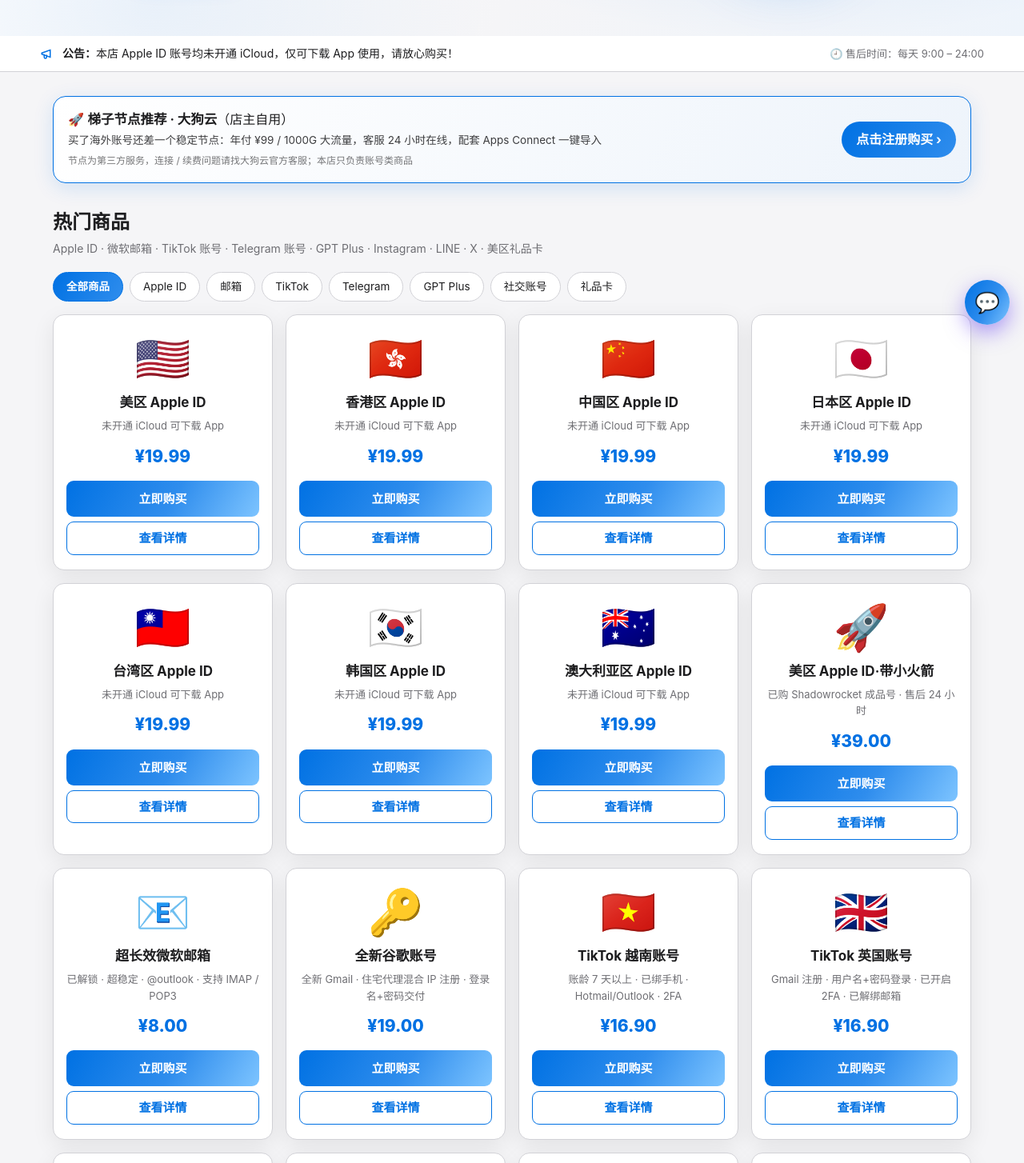
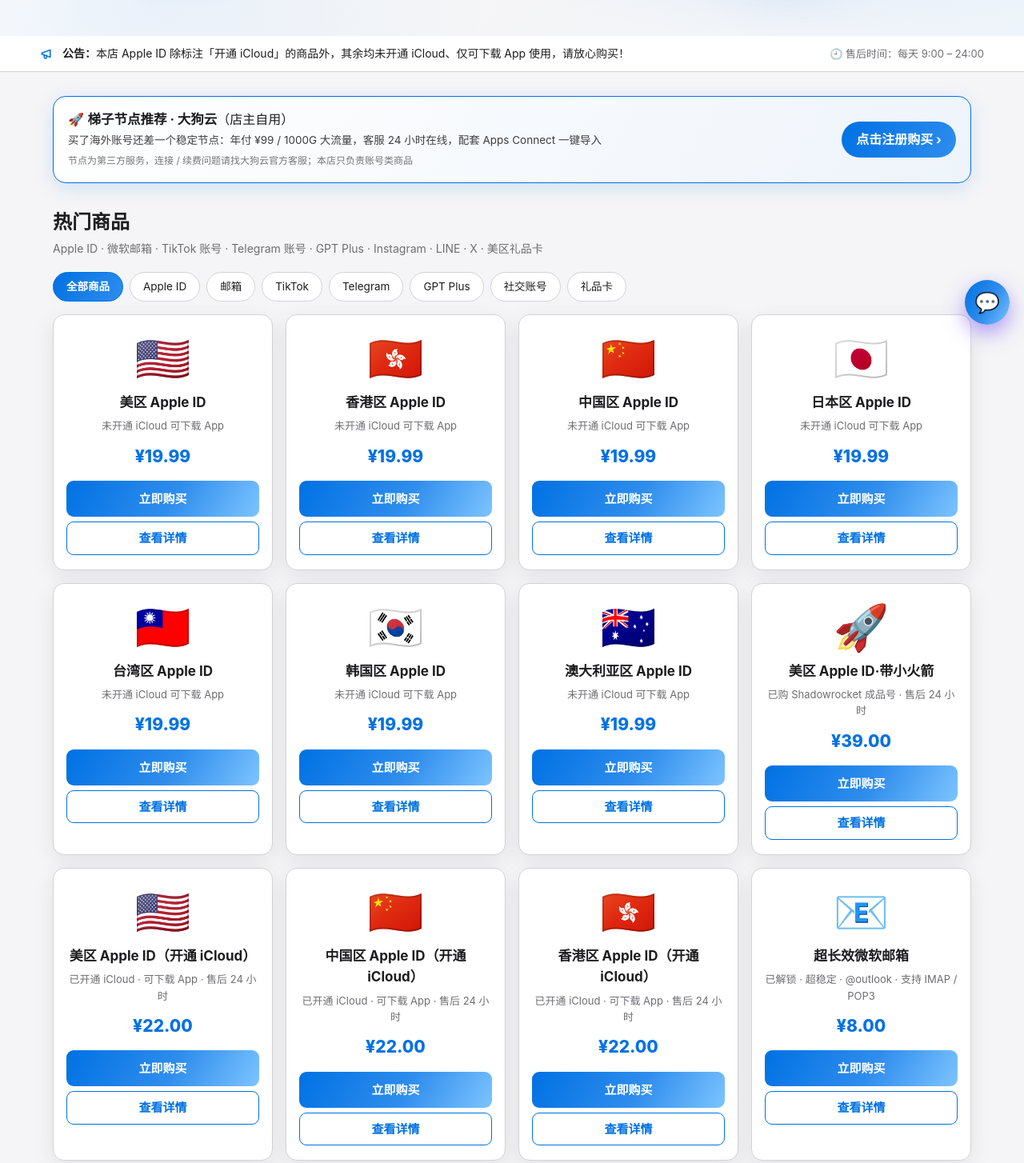
Before and after one commit to lqing3809-ctr/mall, a plain HTML site: page index.html in a window 1280 px wide. Shown: the part 374-1828 px from the top of the page at 80% size. Drawn offline with Linux system fonts and the light colour scheme.

Commit message:
新增3个开通iCloud的Apple ID商品（美区/中国区/香港区 ¥22）

```diff
--- a/index.html
+++ b/index.html
@@ -273,7 +273,7 @@ footer.site b{color:#fff}
 
   <div class="notice"><div class="wrap notice-in">
     <span class="n-icon"><svg width="18" height="18" viewBox="0 0 24 24" fill="none" stroke="currentColor" stroke-width="2"><path d="M3 11l14-5v12L3 13v-2z"/><path d="M7 13v5a2 2 0 004 0v-4"/></svg></span>
-    <span><b>公告：</b>本店 Apple ID 账号均未开通 iCloud，仅可下载 App 使用，请放心购买！</span>
+    <span><b>公告：</b>本店 Apple ID 除标注「开通 iCloud」的商品外，其余均未开通 iCloud、仅可下载 App 使用，请放心购买！</span>
     <span class="time">🕘 售后时间：每天 9:00 – 24:00</span>
   </div></div>
 
@@ -351,7 +351,7 @@ footer.site b{color:#fff}
         <li>另有 Instagram 账号（2FA账号）¥22：卡密含账号、密码、邮箱、邮箱密码、2FA 代码；登录输入账号密码后，去 2fa.mhao.pro 把 2FA 代码转换成 6 位数验证码再登录；售后 24 小时，细则见商品详情。</li>
         <li>另有 LINE 香港账号（新号）¥21.9：刚注册的香港新号，扫码转移交付；扫码前请把网络切到香港（节点/VPN 选香港），异地登录可能触发二次验证甚至限制账号；登录步骤与养号须知见商品详情。</li>
         <li>另有 Telegram 半年号 / 1年号共 11 个国家 ¥35 起：美国 +1 ¥39、摩洛哥 +212 ¥35、印尼 +62 ¥36、泰国 +66 ¥42、老挝 +856 ¥38、菲律宾 +63 ¥36、伊朗 +98 ¥41（1年号）、缅甸 +95 ¥35、哥伦比亚 +57 ¥35、马来西亚 +60 ¥37、肯尼亚 +254 ¥36；卡密含验证码获取链接，质保首登、首登秒封包退换，登录步骤与注意事项见商品详情。</li>
-        <li>Apple ID 账号<b>均未开通 iCloud</b>，仅用于登录 App Store 下载 App，请勿登录 iCloud。</li>
+        <li>Apple ID 账号<b>除标注「开通 iCloud」的商品外，均未开通 iCloud</b>，仅用于登录 App Store 下载 App，请勿登录 iCloud。</li>
         <li>账号为独享账号，一人一号，可正常登录 App Store 下载应用，稳定可用。</li>
       </ul>
       <h3>二、购买与付款流程</h3>
@@ -509,6 +509,9 @@ var BASE_PRODUCTS = [
   {id:"kr", flag:"🇰🇷", region:"韩国区",   name:"韩国区 Apple ID",   price:19.99, cat:"apple"},
   {id:"au", flag:"🇦🇺", region:"澳大利亚区", name:"澳大利亚区 Apple ID", price:19.99, cat:"apple"},
   {id:"us-rocket", flag:"🚀", region:"美区", name:"美区 Apple ID·带小火箭", price:39, cat:"apple", desc:"已购 Shadowrocket 成品号 · 售后 24 小时"},
+  {id:"us-icloud", flag:"🇺🇸", region:"美区", name:"美区 Apple ID（开通 iCloud）", price:22, cat:"apple", desc:"已开通 iCloud · 可下载 App · 售后 24 小时", tags:["已开通 iCloud","可下载 App","售后 24 小时"], points:["账号已开通 iCloud","可登录 App Store 下载应用","售后时间：24 小时"], guide:["本商品账号已开通 iCloud，可登录 iCloud 使用；","也可登录 App Store 下载 App；","如遇问题，请在 24 小时内联系客服处理。"], after:"🕘 24小时售后　·　👤 人工客服　·　⚡ 快速响应　·　💬 问题包赔（以客服核实为准）"},
+  {id:"cn-icloud", flag:"🇨🇳", region:"中国区", name:"中国区 Apple ID（开通 iCloud）", price:22, cat:"apple", desc:"已开通 iCloud · 可下载 App · 售后 24 小时", tags:["已开通 iCloud","可下载 App","售后 24 小时"], points:["账号已开通 iCloud","可登录 App Store 下载应用","售后时间：24 小时"], guide:["本商品账号已开通 iCloud，可登录 iCloud 使用；","也可登录 App Store 下载 App；","如遇问题，请在 24 小时内联系客服处理。"], after:"🕘 24小时售后　·　👤 人工客服　·　⚡ 快速响应　·　💬 问题包赔（以客服核实为准）"},
+  {id:"hk-icloud", flag:"🇭🇰", region:"香港", name:"香港区 Apple ID（开通 iCloud）", price:22, cat:"apple", desc:"已开通 iCloud · 可下载 App · 售后 24 小时", tags:["已开通 iCloud","可下载 App","售后 24 小时"], points:["账号已开通 iCloud","可登录 App Store 下载应用","售后时间：24 小时"], guide:["本商品账号已开通 iCloud，可登录 iCloud 使用；","也可登录 App Store 下载 App；","如遇问题，请在 24 小时内联系客服处理。"], after:"🕘 24小时售后　·　👤 人工客服　·　⚡ 快速响应　·　💬 问题包赔（以客服核实为准）"},
   {id:"ms-outlook", flag:"📧", region:"微软", name:"超长效微软邮箱", price:8, cat:"mail", desc:"已解锁 · 超稳定 · @outlook · 支持 IMAP / POP3", tags:["@outlook","已解锁","支持 IMAP / POP3"], points:["@outlook 邮箱，已解锁，超稳定","带令牌，支持 IMAP / POP3","卡密含 RefreshToken 与 Client_ID","质保购买后当天首次登录"], guide:["@outlook 邮箱，已解锁，超稳定；","带令牌，支持 IMAP / POP3；","重要业务请及时改密码或绑定辅助邮箱；","质保购买后当天首次登录，如遇问题请联系客服处理。"], spec:["邮箱登录：live.com","卡密格式：Email----Password----RefreshToken----Client_ID","取邮件：ms.lqqq.cc/web/邮箱地址----邮箱密码（把邮箱地址和密码换成自己的，即可自动获取邮件）","⚠️ 重要业务请及时更改邮箱密码或绑定辅助邮箱；被盗号或转组织不负责","5% 概率出现二次锁定，仅质保购买后当天首次登录；当天出现不能跳过锁定的情况，联系客服换号"]},
   {id:"google-account", flag:"🔑", region:"谷歌", name:"全新谷歌账号", price:19, cat:"mail", desc:"全新 Gmail · 住宅代理混合 IP 注册 · 登录名+密码交付", tags:["全新","Gmail","住宅代理混合 IP","长期稳定"], points:["干净全新，高质量，可立即使用","Gmail 账号，使用住宅代理混合 IP 注册","专为长期存活和稳定运行打造","发货格式：邮箱，密码"], guide:["收到账号后请第一时间检查：1 小时内使用检查工具验证账号；","12 小时内确认密码和 2FA 密钥正确（售后窗口）；","请在规定截止时间前完成所有必要检查，超时未反馈视为账号无误。"], after:"🕐 1 小时内验号　·　🔑 12 小时内确认密码 / 2FA　·　🔄 凭据不正确包换（以检查工具确认结果为准）", spec:["发货格式：邮箱，密码","账号检查：请在购买后 1 小时内使用检查工具验证账号","密码和 2FA 检查：请在购买后 12 小时内（售后窗口）确认密码和 2FA 密钥正确","更换政策：只有经检查工具确认的无效账号，以及登录凭据不正确（密码或 2FA 密钥错误）的账号，才符合更换条件","二维码登录问题不符合更换条件：二维码登录取决于授权方式和账号本身，结果可能因买家而异，不视为账号缺陷","所有其他错误和故障均不符合更换条件","‼️ 重要：请在规定截止时间前完成所有必要检查"]},
   {id:"tiktok-vn", flag:"🇻🇳", region:"越南", name:"TikTok 越南账号", price:16.9, cat:"tiktok", desc:"账龄 7 天以上 · 已绑手机 · Hotmail/Outlook · 2FA", tags:["越南","账龄 7 天+","已绑手机","2FA"], points:["账龄 7 天以上，已绑定手机","Hotmail / Outlook 邮箱，带 2FA","卡密含 TK 账号与邮箱","包首登，售后 2 小时"], guide:["TK 账号与邮箱均已测试，所有功能均可正常使用；","购买后先在固定设备登录一段时间，确认无误后再改密码与邮箱密码；","售后 2 小时：包首登，首登录密码错误、封号包换。"], after:"🕘 售后 2 小时　·　👤 人工客服　·　⚡ 快速响应　·　💬 首登问题包换（以客服核实为准）", spec:["账号格式：TK 账号----TK 账号密码----邮箱----邮箱密码（包含一个 TK 账号和一个邮箱）","登录：tiktok.com/login 或手机 TikTok App；出现系统错误请稍后再试，或更换网络环境/设备","邮箱登录：网页无法登录时，建议用 Foxmail / 邮箱大师等客户端登录收件","购买后请在固定设备登录一段时间，确认账号、邮箱均正常后再改密码","售后 2 小时：包首登，首登录密码错误、封号包换；首登卡住多为环境污染","登录收取邮箱验证码，可自己登录卡密邮箱查收","请用干净 IP、单一设备登录，勿频繁变动 IP；单一设备/IP 登录多个账号、或有封号记录的环境继续登录，易风控，不售后","只保障可正常登录，不保证限流、粉丝属性；发布等违规操作导致风控不售后"]},
@@ -632,7 +635,7 @@ function openDetail(id){
   document.getElementById("dPrice").textContent = money(p.price);
   document.getElementById("dTags").innerHTML = (p.tags || ["未开通 iCloud","可下载 App"]).map(function(t){ return '<span class="tag">'+t+'</span>'; }).join("");
   document.getElementById("dPoints").innerHTML = (p.points || ["账号未开通 iCloud","可登录 App Store 下载应用","独享账号，稳定可用","售后时间：24 小时"]).map(function(t){ return "<li>"+t+"</li>"; }).join("");
-  document.getElementById("dGuide").innerHTML = (p.guide || ["本店所有账号均未开通 iCloud，仅可下载 App 使用；","账号为独享使用，请勿登录 iCloud；","如遇问题，请在 24 小时内联系客服处理。"]).map(function(t){ return "<li>"+t+"</li>"; }).join("");
+  document.getElementById("dGuide").innerHTML = (p.guide || ["本商品账号未开通 iCloud，仅可下载 App 使用；","账号为独享使用，请勿登录 iCloud；","如遇问题，请在 24 小时内联系客服处理。"]).map(function(t){ return "<li>"+t+"</li>"; }).join("");
   document.getElementById("dAfter").textContent = p.after || "🕘 24小时售后　·　👤 人工客服　·　⚡ 快速响应　·　💬 问题包赔（以客服核实为准）";
   var dSpecWrap = document.getElementById("dSpecWrap");
   if(p.spec){ document.getElementById("dSpec").innerHTML = p.spec.map(function(t){ return "<li>"+t+"</li>"; }).join(""); dSpecWrap.classList.remove("hidden"); }
```
